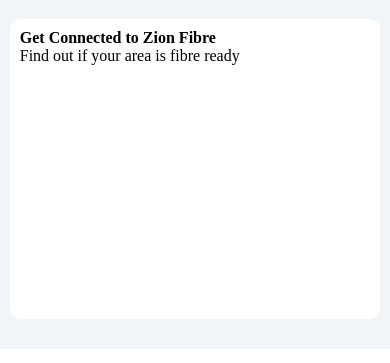
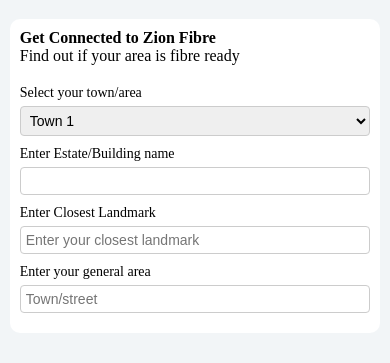
Before and after one commit to ezzydoveyrn/zionNetworksLTD, a PHP site: page / in a window 390 px wide. Shown: the part 1639-2002 px from the top of the page. Run offline with PHP 8.4, Linux system fonts and the light colour scheme.

Commit message:
form update

```diff
--- a/index.html
+++ b/index.html
@@ -18,6 +18,7 @@
   <link rel="stylesheet" href="stylesheet/sidenav.general.css">
   <link rel="stylesheet" href="stylesheet/fibrecoverage.main.css">
   <link rel="manifest" href="/manifest.json">
+  <link rel="stylesheet" href="stylesheet/areacheck.form.css">
 
 </head>
 <body>
@@ -162,8 +163,29 @@
           <div class="right-container">
             <h4>Get Connected to Zion Fibre</h4>
             <p>Find out if your area is fibre ready</p>
-            <div class="left"></div>
-            <div class="right"></div>
+           <form>
+            <div class="input-container">
+              <label for="selectarea">Select your town/area</label>
+              <select name="selectarea" id="selectarea">
+                <option value="town1">Town 1</option>
+                <option value="town2">Town 2</option>
+                <option value="town3">Town 3</option>
+                <option value="town4">Town 4</option>
+              </select>
+            </div>
+            <div class="input-container">
+              <label for="enterestate">Enter Estate/Building name</label>
+              <input type="text" name="enterestate" id="enterestate" required>
+            </div>
+            <div class="input-container">
+              <label for="enterlandmark">Enter Closest Landmark</label>
+              <input type="text" name="enterlandmark" id="enterlandmark" placeholder="Enter your closest landmark" required>
+            </div>
+            <div class="input-container">
+              <label for="generalarea">Enter your general area</label>
+              <input type="text" name="generalarea" id="generalarea" placeholder="Town/street" required>
+            </div>
+           </form>
           </div>
         </div>
       </div>
--- /dev/null
+++ b/stylesheet/areacheck.form.css
@@ -0,0 +1,57 @@
+.fibreContainer .container .bottom-container .right-container form {
+  display: flex;
+  flex-wrap: wrap;
+  justify-content: space-around;
+  margin-top: 20px;
+}
+.fibreContainer .container .bottom-container .right-container form .input-container{
+  display: flex;
+  flex-direction: column;
+  width: 200px;
+  margin-bottom: 10px;
+}
+@media (max-width: 500px) {
+  .fibreContainer .container .bottom-container .right-container form .input-container{
+    width: 100%;
+  }
+}
+.fibreContainer .container .bottom-container .right-container form .input-container label{
+  font-size: 14px;
+  margin-bottom: 5px;
+}
+.fibreContainer .container .bottom-container .right-container form .input-container select{
+  padding: 5px;
+  font-size: 14px;
+  border: 1px solid #ccc;
+  border-radius: 4px;
+  cursor: pointer;
+}
+.fibreContainer .container .bottom-container .right-container form .input-container select:focus{
+  border-color: #007bff;
+  outline: none;
+}
+.fibreContainer .container .bottom-container .right-container form .input-container select.error{
+  border-color: red;
+}
+.fibreContainer .container .bottom-container .right-container form .input-container select.error:focus{
+  border-color: red;
+  outline: none;
+}
+
+.fibreContainer .container .bottom-container .right-container form .input-container input[type="text"]{
+  padding: 5px;
+  font-size: 14px;
+  border: 1px solid #ccc;
+  border-radius: 4px;
+}
+.fibreContainer .container .bottom-container .right-container form .input-container input[type="text"]:focus{
+  border-color: #007bff;
+  outline: none;
+}
+.fibreContainer .container .bottom-container .right-container form .input-container input[type="text"].error{
+  border-color: red;
+}
+.fibreContainer .container .bottom-container .right-container form .input-container input[type="text"].error:focus{
+  border-color: red;
+  outline: none;
+}
--- a/stylesheet/fibrecoverage.main.css
+++ b/stylesheet/fibrecoverage.main.css
@@ -124,7 +124,7 @@
   }
   .fibreContainer .container .bottom-container .right-container{
     width: 95%;
-    height: 300px;
+    height: max-content;
     padding: 10px;
     background-color: #ffffff;
     border-radius: 10px;
```
